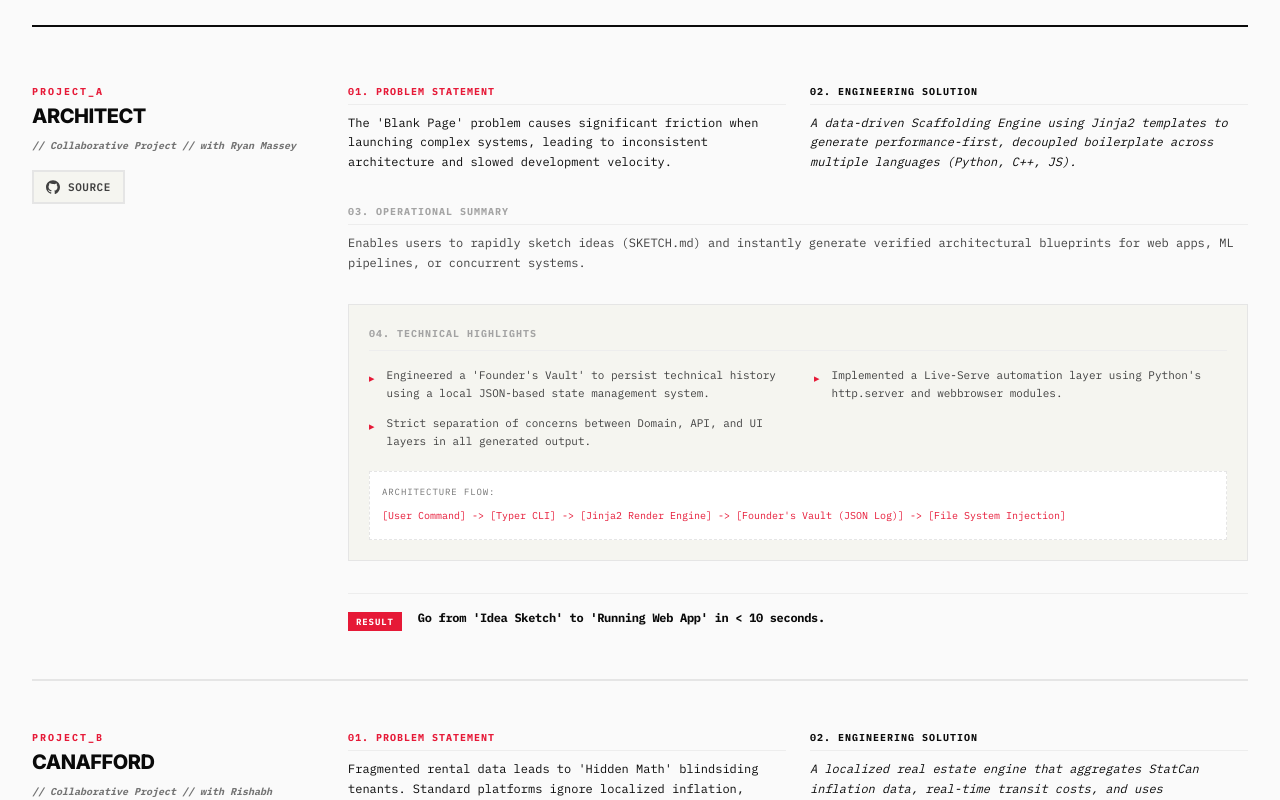
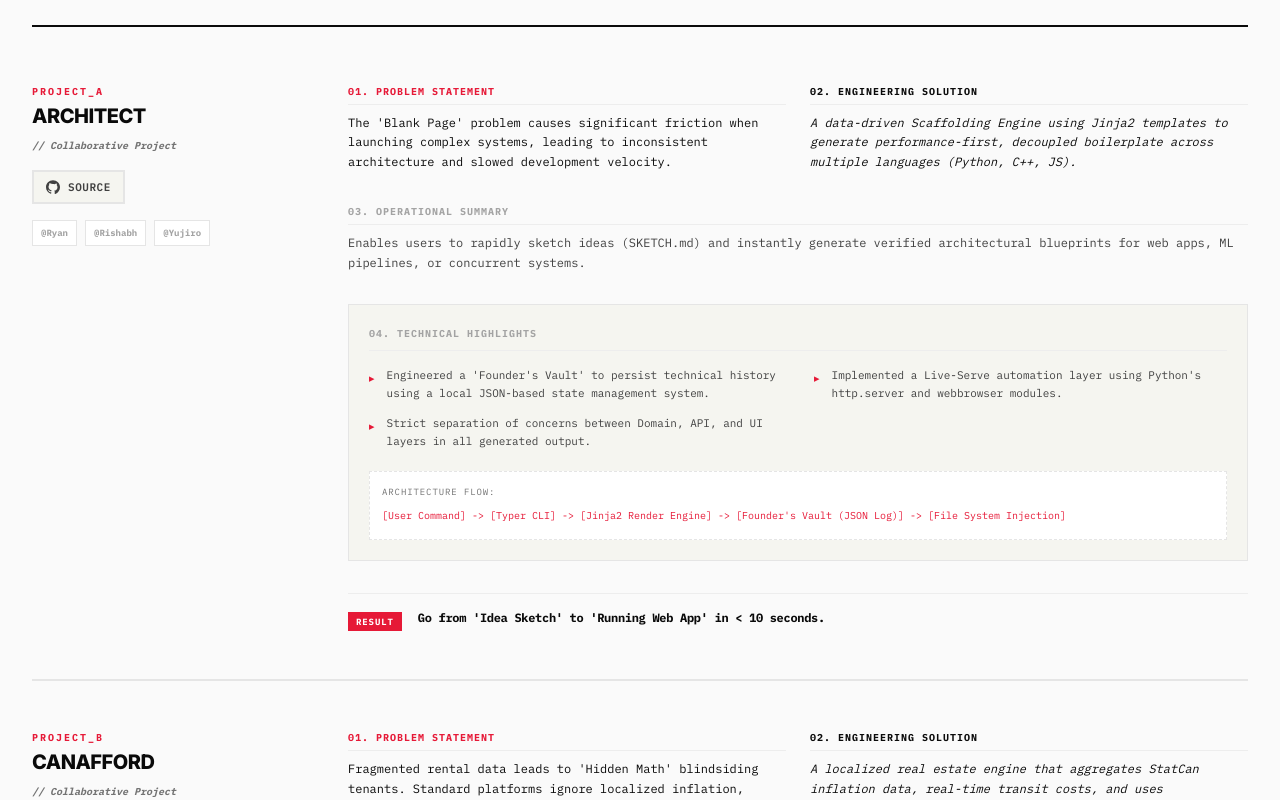
Before and after one commit to chamathdesilva1015/personal-portfolio, a React (Vite) app: page / in a window 1280 px wide. Shown: the part 3300-4100 px from the top of the page. Built offline with nearby package versions, Linux system fonts and the light colour scheme.

Commit message:
Add collaborator profiles and profile buttons to Engineering Portfolio

```diff
--- a/src/components/Projects.jsx
+++ b/src/components/Projects.jsx
@@ -20,6 +20,11 @@ const PROJECTS_DATA = [
     id: "A",
     title: "Architect",
     github: "https://github.com/chamathdesilva1015/architect",
+    team: [
+      { name: "Ryan Massey", github: "https://github.com/RyanMassey2004" },
+      { name: "Rishabh Dhall", github: "https://github.com/RishabhDhall02" },
+      { name: "Yujiro Fujii", github: "https://github.com/YujiroFujii10" },
+    ],
     problem: "The 'Blank Page' problem causes significant friction when launching complex systems, leading to inconsistent architecture and slowed development velocity.",
     solution: "A data-driven Scaffolding Engine using Jinja2 templates to generate performance-first, decoupled boilerplate across multiple languages (Python, C++, JS).",
     function: "Enables users to rapidly sketch ideas (SKETCH.md) and instantly generate verified architectural blueprints for web apps, ML pipelines, or concurrent systems.",
@@ -28,7 +33,7 @@ const PROJECTS_DATA = [
       "Implemented a Live-Serve automation layer using Python's http.server and webbrowser modules.",
       "Strict separation of concerns between Domain, API, and UI layers in all generated output."
     ],
-    collaborators: "Collaborative Project // with Ryan Massey",
+    collaborators: "Collaborative Project",
     metric: "Go from 'Idea Sketch' to 'Running Web App' in < 10 seconds.",
     archFlow: "[User Command] -> [Typer CLI] -> [Jinja2 Render Engine] -> [Founder's Vault (JSON Log)] -> [File System Injection]",
   },
@@ -36,6 +41,9 @@ const PROJECTS_DATA = [
     id: "B",
     title: "CanAfford",
     github: "https://github.com/chamathdesilva1015/CanAfford",
+    team: [
+      { name: "Rishabh Dhall", github: "https://github.com/RishabhDhall02" },
+    ],
     problem: "Fragmented rental data leads to 'Hidden Math' blindsiding tenants. Standard platforms ignore localized inflation, transit deserts, and legal lease traps.",
     solution: "A localized real estate engine that aggregates StatCan inflation data, real-time transit costs, and uses constrained LLMs to audit lease contracts for legal red flags.",
     function: "Computes the 'True Cost' of survival in a property and acts as a digital paralegal to void illegal lease clauses using the Ontario RTA as a knowledge base.",
@@ -44,7 +52,7 @@ const PROJECTS_DATA = [
       "Built a Bi-Directional State Management system with Backboard API to autonomously sync revealed user behaviors.",
       "Integrated ElevenLabs Voice AI to generate accessible audio briefs of dense financial and legal audits."
     ],
-    collaborators: "Collaborative Project // with Rishabh Dhall",
+    collaborators: "Collaborative Project",
     metric: "Unifies Financial, Geographic, and Legal silos into a single high-density dashboard.",
     archFlow: "[Rent Data] + [StatCan API] + [Legal PDF] -> [Gemini Analytical Engine] -> [Backboard Memory Vault]",
     images: [
@@ -154,17 +162,36 @@ function DocProject({ proj, index, visible }) {
               // {proj.collaborators}
             </p>
           </div>
+
+          <div className="flex flex-col gap-2 w-full">
             <a
               href={proj.github}
               target="_blank"
               rel="noopener noreferrer"
-            className="inline-flex items-center gap-2 px-3 py-1.5 border-2 border-border hover:border-text-primary text-text-secondary hover:text-text-primary transition-colors duration-150 bg-bg-code text-[11px] font-mono font-semibold tracking-wider uppercase"
+              className="inline-flex items-center gap-2 px-3 py-1.5 border-2 border-border hover:border-text-primary text-text-secondary hover:text-text-primary transition-colors duration-150 bg-bg-code text-[11px] font-mono font-semibold tracking-wider uppercase w-fit"
             >
               <svg className="w-3.5 h-3.5 shrink-0" fill="currentColor" viewBox="0 0 24 24">
                 <path d="M12 .5C5.37.5 0 5.78 0 12.292c0 5.211 3.438 9.63 8.205 11.188.6.111.82-.254.82-.567 0-.28-.01-1.022-.015-2.005-3.338.711-4.042-1.582-4.042-1.582-.546-1.361-1.333-1.723-1.333-1.723-1.089-.73.083-.715.083-.715 1.205.083 1.838 1.215 1.838 1.215 1.07 1.8 2.808 1.28 3.492.978.108-.76.418-1.28.762-1.575-2.665-.296-5.466-1.309-5.466-5.827 0-1.287.465-2.34 1.228-3.165-.123-.298-.532-1.497.117-3.12 0 0 1.001-.314 3.28 1.209A11.513 11.513 0 0112 6.844c1.02.005 2.047.136 3.006.398 2.277-1.523 3.276-1.209 3.276-1.209.651 1.623.242 2.822.12 3.12.765.825 1.226 1.878 1.226 3.165 0 4.53-2.805 5.527-5.475 5.818.43.364.823 1.084.823 2.185 0 1.577-.014 2.849-.014 3.236 0 .315.216.683.825.567C20.565 21.917 24 17.5 24 12.292 24 5.78 18.627.5 12 .5z" />
               </svg>
               SOURCE
             </a>
+
+            {proj.team && (
+              <div className="flex flex-wrap gap-2 mt-2">
+                {proj.team.map((member) => (
+                  <a
+                    key={member.github}
+                    href={member.github}
+                    target="_blank"
+                    rel="noopener noreferrer"
+                    className="text-[9px] font-mono font-bold px-2 py-1 border border-border hover:border-accent text-text-light hover:text-accent transition-all duration-150 bg-white"
+                  >
+                    @{member.name.split(' ')[0]}
+                  </a>
+                ))}
+              </div>
+            )}
+          </div>
         </div>
 
         {/* Content Column */}
```
Lines whose indentation alone changed are shown as unchanged.
